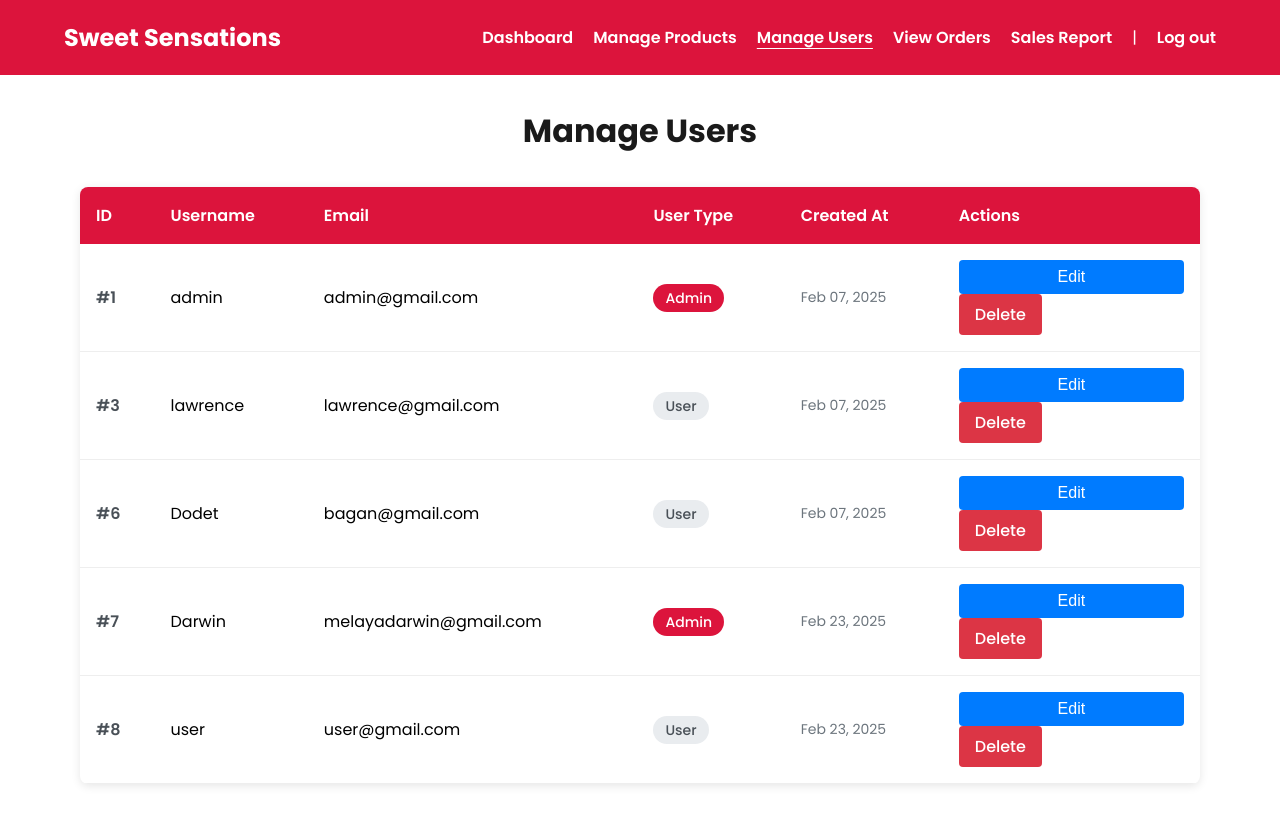
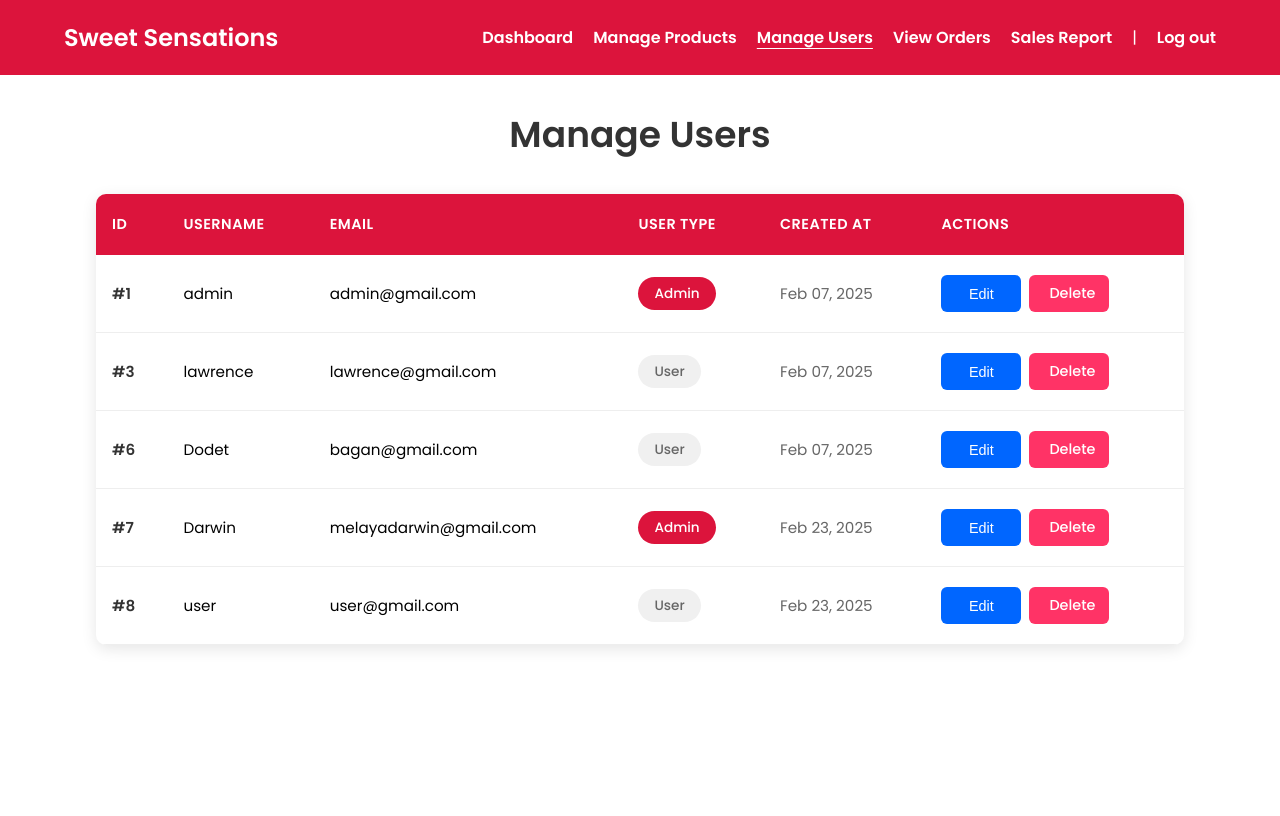
Before and after one commit to DarwinMelaya/Sweet_Sensation, a PHP site: page /pages/manage_users.php in a window 1280 px wide. After the commit the page ends 649 px from the top, so only its background shows below. Run offline with PHP 8.4, Linux system fonts and the light colour scheme; the visitor is signed in with stand-in values (Sample User, id 1); data comes from the database, SQL or seed files in the repository.

Commit message:
Improving Manage User layout

```diff
--- a/pages/manage_users.php
+++ b/pages/manage_users.php
@@ -63,47 +63,49 @@
         .container {
             max-width: 1200px;
             margin: 2rem auto;
-            padding: 0 1rem;
+            padding: 0 2rem;
         }
 
-        /* Table styles */
+        /* Table styles - updated */
         .user-table {
             width: 100%;
-            border-collapse: collapse;
+            border-collapse: separate;
+            border-spacing: 0;
             background: #fff;
-            border-radius: 8px;
+            border-radius: 10px;
             overflow: hidden;
-            box-shadow: 0 2px 10px rgba(0, 0, 0, 0.1);
+            box-shadow: 0 4px 15px rgba(0, 0, 0, 0.1);
             margin-top: 2rem;
         }
 
         .user-table thead {
             background-color: #DC143C;
-            color: white;
         }
 
         .user-table th {
-            padding: 1rem;
+            padding: 1.25rem 1rem;
             text-align: left;
             font-weight: 600;
+            color: white;
+            text-transform: uppercase;
+            font-size: 0.9rem;
+            letter-spacing: 0.5px;
         }
 
         .user-table td {
-            padding: 1rem;
+            padding: 1.25rem 1rem;
             border-bottom: 1px solid #eee;
+            font-size: 0.95rem;
         }
 
-        .user-table tbody tr:hover {
-            background-color: #f8f9fa;
-        }
-
-        /* User type badge */
+        /* User type badge - updated */
         .user-type {
-            padding: 0.25rem 0.75rem;
-            border-radius: 20px;
-            font-size: 0.875rem;
+            padding: 0.4rem 1rem;
+            border-radius: 25px;
+            font-size: 0.85rem;
             font-weight: 500;
             text-transform: capitalize;
+            display: inline-block;
         }
 
         .user-type.admin {
@@ -112,59 +114,68 @@
         }
 
         .user-type.user {
-            background-color: #e9ecef;
-            color: #495057;
+            background-color: #f0f0f0;
+            color: #666;
         }
 
-        /* Action buttons */
+        /* Action buttons - updated */
         .btn {
-            padding: 0.5rem 1rem;
-            border-radius: 4px;
+            padding: 0.5rem 1.25rem;
+            border-radius: 6px;
             font-weight: 500;
             text-decoration: none;
-            margin-right: 0.5rem;
             display: inline-block;
             border: none;
             cursor: pointer;
-            transition: all 0.3s ease;
+            transition: all 0.2s ease;
+            font-size: 0.9rem;
+            width: 80px;
+            text-align: center;
+        }
+
+        /* New styles for actions column */
+        .actions-cell {
+            display: flex;
+            justify-content: flex-start;
+            gap: 0.5rem;
         }
 
         .btn-edit {
-            background-color: #007bff;
+            background-color: #0066ff;
             color: white;
         }
 
         .btn-delete {
-            background-color: #dc3545;
+            background-color: #ff3366;
             color: white;
         }
 
         .btn:hover {
             opacity: 0.9;
-            transform: translateY(-1px);
+            transform: translateY(-2px);
         }
 
-        /* Page title */
+        /* Page title - updated */
         h1 {
-            color: #1a1a1a;
-            font-size: 2rem;
-            margin-bottom: 1.5rem;
+            color: #333;
+            font-size: 2.25rem;
+            margin-bottom: 2rem;
             text-align: center;
+            font-weight: 600;
         }
 
-        /* Date formatting */
+        /* Date and ID formatting - updated */
         .date-cell {
-            color: #6c757d;
-            font-size: 0.875rem;
+            color: #666;
+            font-size: 0.9rem;
         }
 
-        /* ID column */
         .id-column {
             font-weight: 600;
-            color: #495057;
+            color: #333;
         }
 
-        /* Modal styles */
+        /* Modal styles - updated */
         .modal {
             display: none;
             position: fixed;
@@ -252,6 +274,7 @@
                             <?php echo date('M d, Y', strtotime($user['created_at'])); ?>
                         </td>
                         <td>
+                            <div class="actions-cell">
                                 <button onclick="openEditModal(<?php echo htmlspecialchars(json_encode($user)); ?>)"
                                     class="btn btn-edit">Edit</button>
                                 <?php if ($user['id'] !== $_SESSION['user_id']): ?>
```
Also changed, not shown: other parts of pages/manage_users.php (+23 -11 lines). Lines whose indentation alone changed are shown as unchanged.
